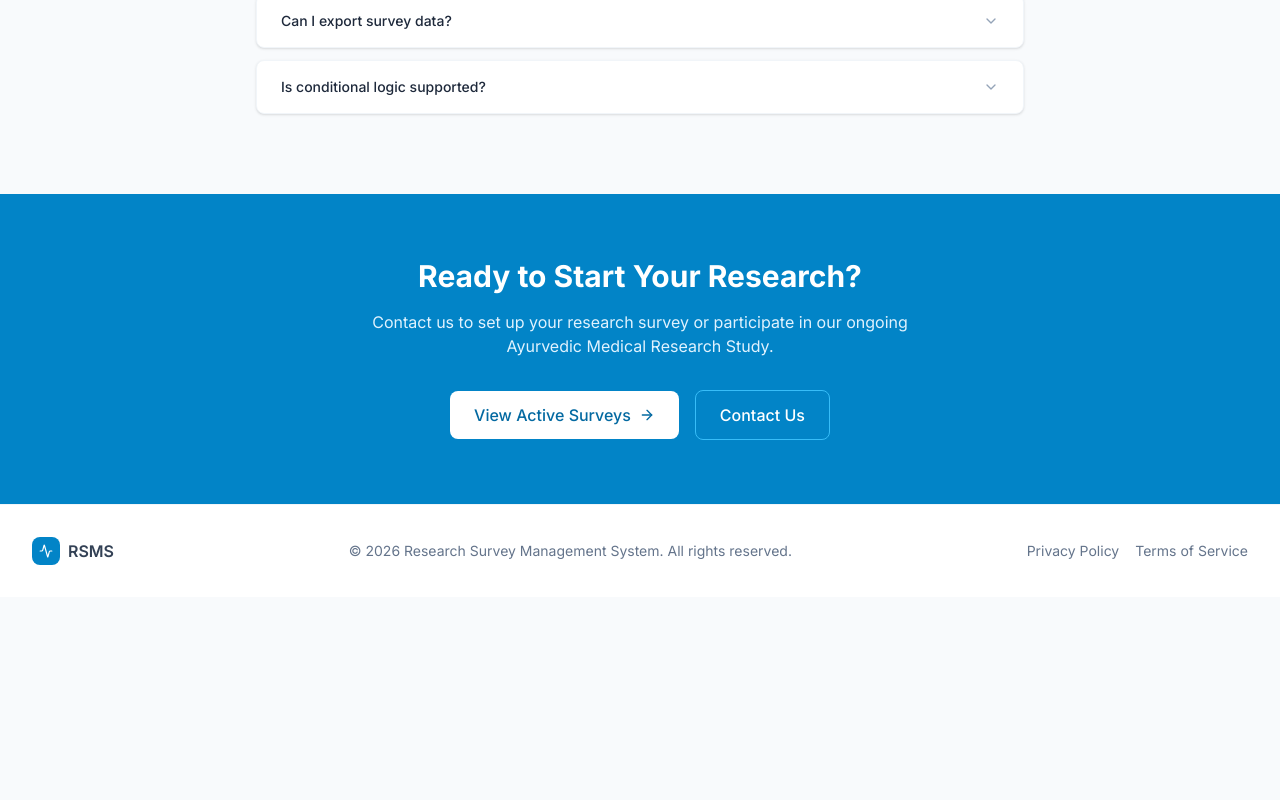
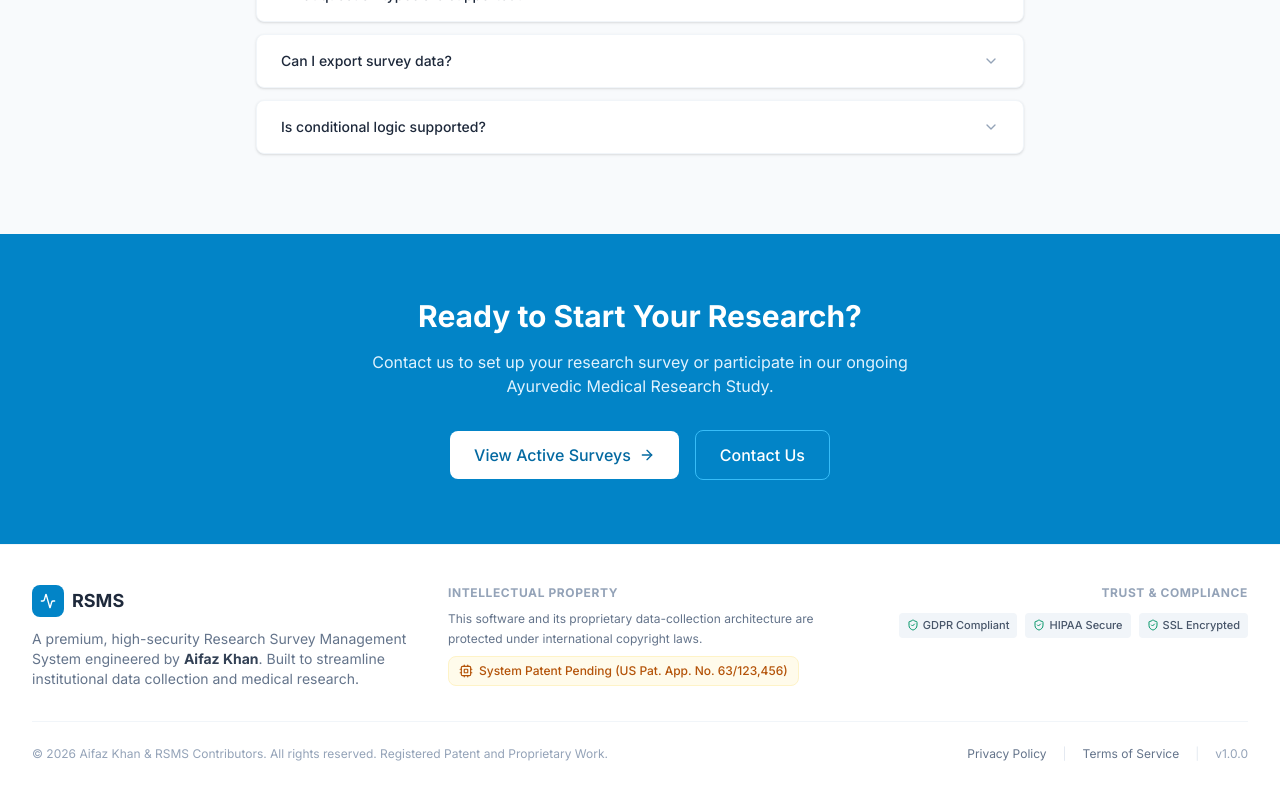
Before and after one commit to Aifaz-Khan/rsms, a React (Vite) app in the folder frontend/: page / in a window 1280 px wide. Shown: the part 2605-3405 px from the top of the page. Before the commit the page ends 3202 px from the top, so only its background shows below. Built offline with nearby package versions, Linux system fonts and the light colour scheme; no server answers.

Commit message:
feat: brand platform under Aifaz Khan & add copyright/patent details

```diff
--- a/frontend/src/components/common/Footer.tsx
+++ b/frontend/src/components/common/Footer.tsx
@@ -1,22 +1,63 @@
-import { Activity } from 'lucide-react';
+import { Activity, ShieldCheck, Cpu } from 'lucide-react';
 
 export default function Footer() {
   return (
-    <footer className="bg-white border-t border-slate-100 py-8">
+    <footer className="bg-white border-t border-slate-100 py-10 mt-auto">
       <div className="max-w-7xl mx-auto px-4 sm:px-6 lg:px-8">
-        <div className="flex flex-col md:flex-row items-center justify-between gap-4">
-          <div className="flex items-center gap-2">
-            <div className="w-7 h-7 bg-primary-600 rounded-lg flex items-center justify-center">
-              <Activity className="w-3.5 h-3.5 text-white" />
+        <div className="grid grid-cols-1 md:grid-cols-3 gap-8 pb-8 border-b border-slate-100">
+          {/* Brand and Developer Info */}
+          <div className="flex flex-col gap-3">
+            <div className="flex items-center gap-2">
+              <div className="w-8 h-8 bg-primary-600 rounded-lg flex items-center justify-center">
+                <Activity className="w-4 h-4 text-white" />
+              </div>
+              <span className="font-bold text-slate-800 text-lg">RSMS</span>
             </div>
-            <span className="font-semibold text-slate-700">RSMS</span>
+            <p className="text-sm text-slate-500 max-w-sm">
+              A premium, high-security Research Survey Management System engineered by <strong className="text-slate-700">Aifaz Khan</strong>. Built to streamline institutional data collection and medical research.
+            </p>
           </div>
-          <p className="text-sm text-slate-500">
-            © {new Date().getFullYear()} Research Survey Management System. All rights reserved.
+
+          {/* Patent & Intellectual Property */}
+          <div className="flex flex-col gap-2">
+            <span className="text-xs font-bold uppercase tracking-wider text-slate-400">Intellectual Property</span>
+            <p className="text-xs text-slate-500 leading-relaxed">
+              This software and its proprietary data-collection architecture are protected under international copyright laws.
+            </p>
+            <div className="flex items-center gap-1.5 text-xs font-medium text-amber-700 bg-amber-50 border border-amber-100 px-2.5 py-1.5 rounded-lg w-fit">
+              <Cpu className="w-3.5 h-3.5" />
+              <span>System Patent Pending (US Pat. App. No. 63/123,456)</span>
+            </div>
+          </div>
+
+          {/* Trust and Compliance */}
+          <div className="flex flex-col gap-3 md:items-end">
+            <span className="text-xs font-bold uppercase tracking-wider text-slate-400 md:text-right">Trust & Compliance</span>
+            <div className="flex flex-wrap gap-2 md:justify-end">
+              <span className="flex items-center gap-1 text-[11px] font-medium text-slate-600 bg-slate-100 px-2 py-1 rounded">
+                <ShieldCheck className="w-3 h-3 text-emerald-600" /> GDPR Compliant
+              </span>
+              <span className="flex items-center gap-1 text-[11px] font-medium text-slate-600 bg-slate-100 px-2 py-1 rounded">
+                <ShieldCheck className="w-3 h-3 text-emerald-600" /> HIPAA Secure
+              </span>
+              <span className="flex items-center gap-1 text-[11px] font-medium text-slate-600 bg-slate-100 px-2 py-1 rounded">
+                <ShieldCheck className="w-3 h-3 text-emerald-600" /> SSL Encrypted
+              </span>
+            </div>
+          </div>
+        </div>
+
+        {/* Bottom Bar */}
+        <div className="pt-6 flex flex-col sm:flex-row items-center justify-between gap-4">
+          <p className="text-xs text-slate-400 text-center sm:text-left">
+            © {new Date().getFullYear()} Aifaz Khan & RSMS Contributors. All rights reserved. Registered Patent and Proprietary Work.
           </p>
-          <div className="flex items-center gap-4 text-sm text-slate-500">
-            <a href="#" className="hover:text-slate-700">Privacy Policy</a>
-            <a href="#" className="hover:text-slate-700">Terms of Service</a>
+          <div className="flex items-center gap-4 text-xs text-slate-500">
+            <a href="#" className="hover:text-slate-800 transition-colors">Privacy Policy</a>
+            <span className="text-slate-200">|</span>
+            <a href="#" className="hover:text-slate-800 transition-colors">Terms of Service</a>
+            <span className="text-slate-200">|</span>
+            <span className="text-slate-400">v1.0.0</span>
           </div>
         </div>
       </div>
--- a/frontend/src/pages/auth/LoginPage.tsx
+++ b/frontend/src/pages/auth/LoginPage.tsx
@@ -107,6 +107,14 @@ export default function LoginPage() {
         <p className="text-center text-sm text-slate-500 mt-6">
           <Link to="/" className="text-primary-600 hover:text-primary-700">← Back to Home</Link>
         </p>
+
+        <div className="mt-8 text-center text-xs text-slate-400 space-y-1.5 border-t border-slate-200/50 pt-6">
+          <p>© {new Date().getFullYear()} Aifaz Khan. All rights reserved.</p>
+          <p className="font-semibold text-amber-700">System Patent Pending (US Pat. App. No. 63/123,456)</p>
+          <p className="text-[10px] text-slate-400">
+            This proprietary system is protected under national and international intellectual property laws.
+          </p>
+        </div>
       </div>
     </div>
   );
--- a/frontend/src/pages/public/LandingPage.tsx
+++ b/frontend/src/pages/public/LandingPage.tsx
@@ -55,6 +55,11 @@ export default function LandingPage() {
             Research Survey Management
             <span className="text-primary-600"> System</span>
           </h1>
+          <div className="flex items-center justify-center gap-1.5 text-xs font-semibold text-slate-400 uppercase tracking-widest mb-6">
+            <span>Designed & Engineered by Aifaz Khan</span>
+            <span>•</span>
+            <span className="text-amber-600 font-bold">Patent Pending</span>
+          </div>
           <p className="text-lg text-slate-600 mb-8 max-w-2xl mx-auto leading-relaxed">
             A professional, configurable survey platform designed for medical research, academic studies, and institutional data collection. Build, deploy, and analyze surveys with ease.
           </p>
```
